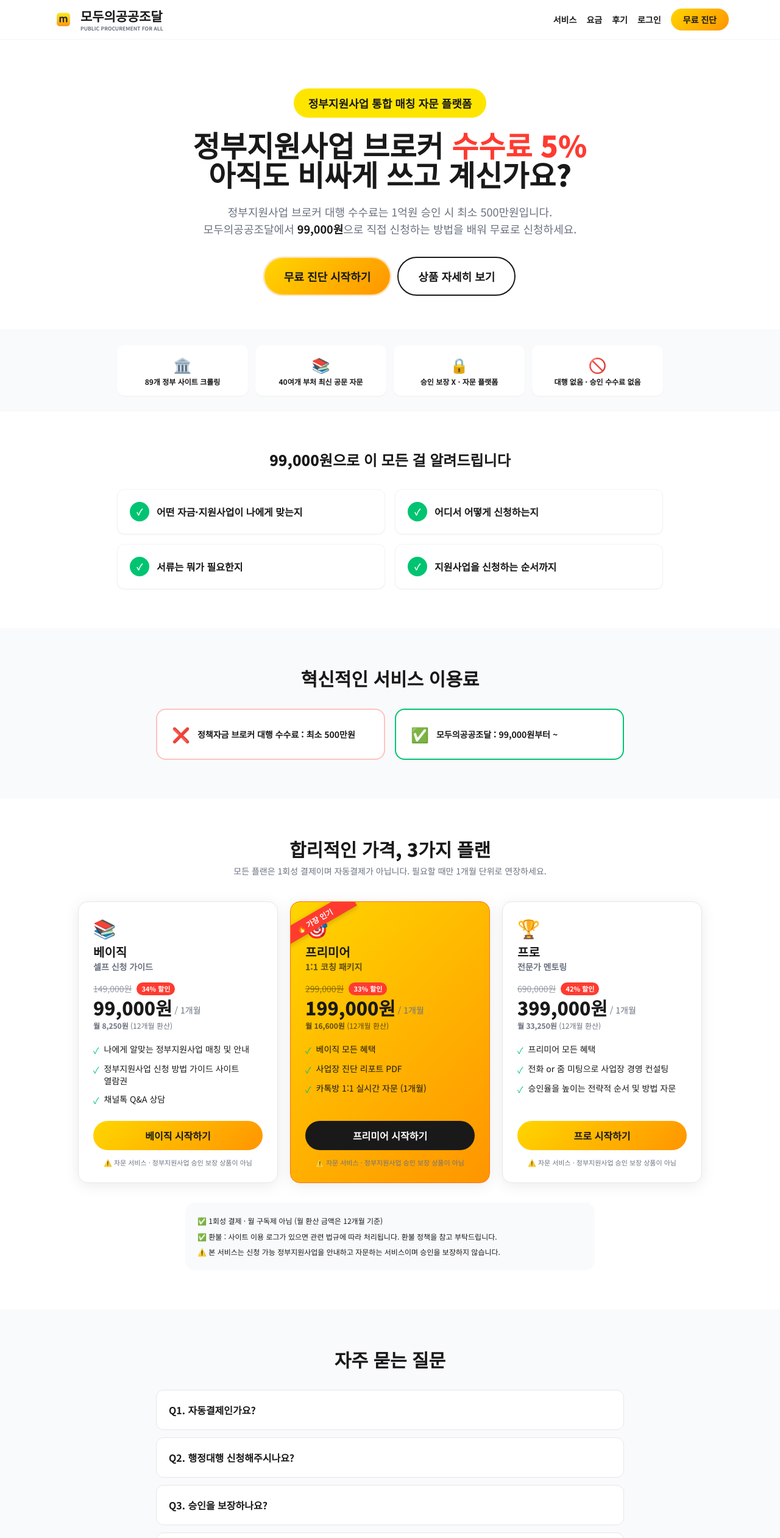
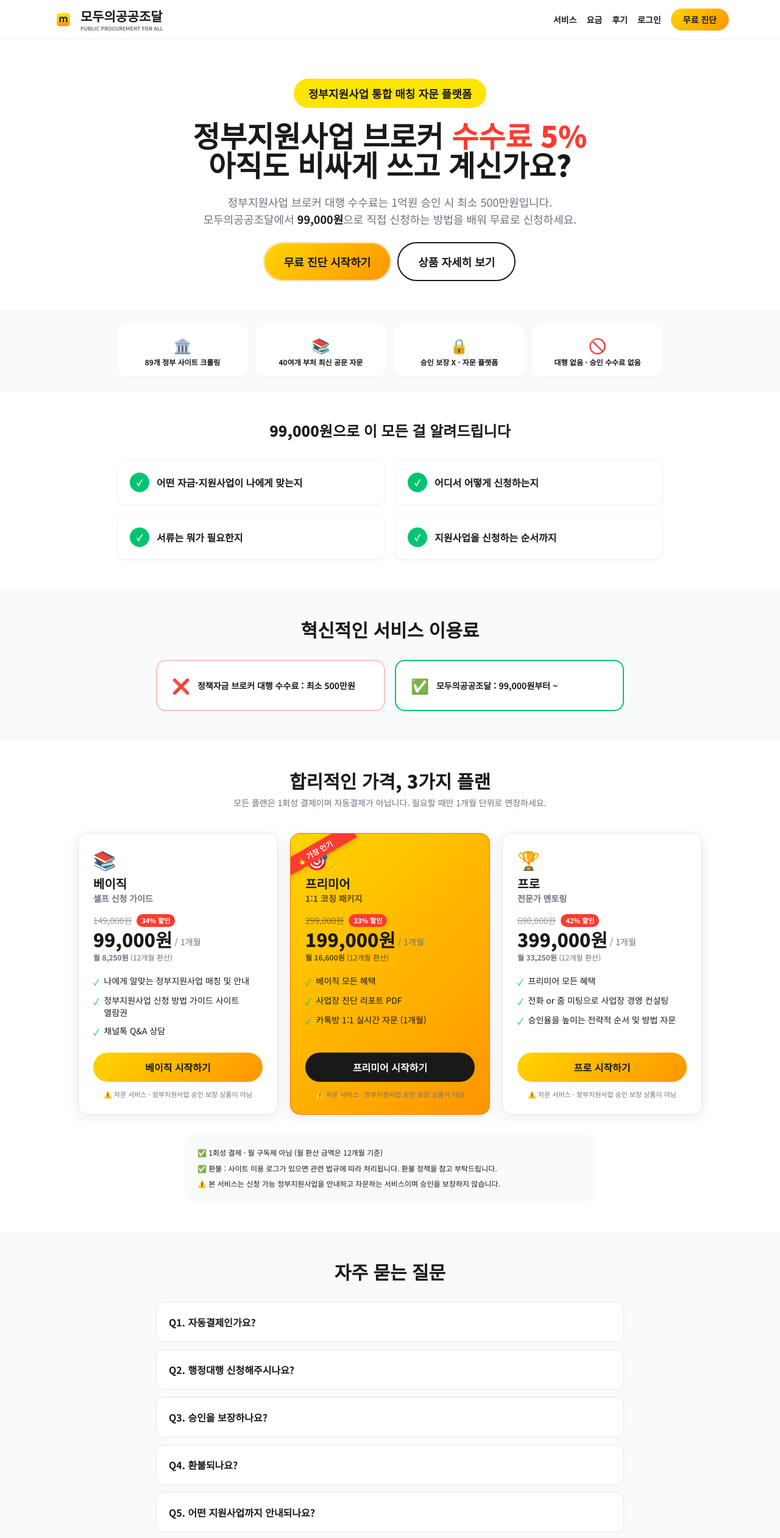
Before and after one commit to ppfa26/PPFA26, a Next.js app: page / in a window 1280 px wide. Shown: the top 2522 px of the page at 61% size. Built offline with nearby package versions, Linux system fonts and the light colour scheme; a web font is replaced by a local one.

Commit message:
홈 섹션 세로 여백 축소 (py-10/16 -> py-7/12, 히어로/CTA 간격 조정)

```diff
--- a/src/app/page.tsx
+++ b/src/app/page.tsx
@@ -92,7 +92,7 @@
         {/* 히어로 */}
         <section
           id="hero-section"
-          className="relative overflow-hidden px-4 pb-10 pt-10 sm:pb-14 sm:pt-20"
+          className="relative overflow-hidden px-4 pb-7 pt-7 sm:pb-12 sm:pt-16"
         >
           <div className="mx-auto max-w-3xl text-center animate-fadeUp">
             <Editable
@@ -125,7 +125,7 @@
               신청하는 방법을 배워 무료로 신청하세요.
             </Editable>
 
-            <div className="mt-8 flex flex-col items-center justify-center gap-3 sm:flex-row">
+            <div className="mt-6 flex flex-col items-center justify-center gap-3 sm:flex-row">
               <Editable
                 id="hero-cta-primary"
                 as="a"
@@ -168,7 +168,7 @@
         </section>
 
         {/* 가치 제안 4단계 */}
-        <section className="px-4 py-10 sm:py-16">
+        <section className="px-4 py-7 sm:py-12">
           <div className="mx-auto max-w-4xl text-center">
             <Editable
               id="home-value-title"
@@ -200,7 +200,7 @@
         </section>
 
         {/* 비교 섹션 */}
-        <section className="bg-gray-50 px-4 py-10 sm:py-16">
+        <section className="bg-gray-50 px-4 py-7 sm:py-12">
           <div className="mx-auto max-w-3xl">
             <Editable
               id="home-compare-title"
@@ -235,7 +235,7 @@
         </section>
 
         {/* 가격표 */}
-        <section id="pricing-section" className="px-4 py-10 sm:py-16">
+        <section id="pricing-section" className="px-4 py-7 sm:py-12">
           <div className="mx-auto max-w-5xl">
             <Editable
               id="home-pricing-title"
@@ -259,7 +259,7 @@
         </section>
 
         {/* FAQ */}
-        <section className="bg-gray-50 px-4 py-10 sm:py-16">
+        <section className="bg-gray-50 px-4 py-7 sm:py-12">
           <div className="mx-auto max-w-3xl">
             <Editable
               id="home-faq-title"
@@ -297,7 +297,7 @@
         </section>
 
         {/* 하단 CTA */}
-        <section className="px-4 py-10 sm:py-16">
+        <section className="px-4 py-7 sm:py-12">
           <div className="mx-auto max-w-2xl rounded-3xl bg-brand-grad p-10 text-center">
             <Editable
               id="home-cta-title"
```
